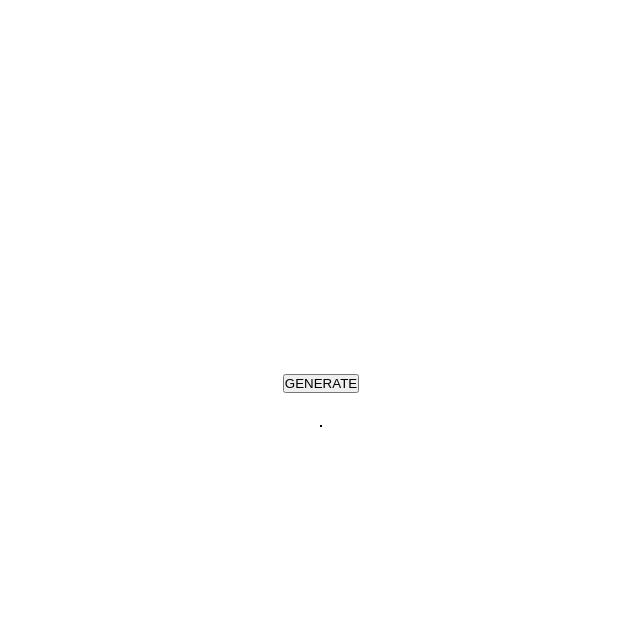
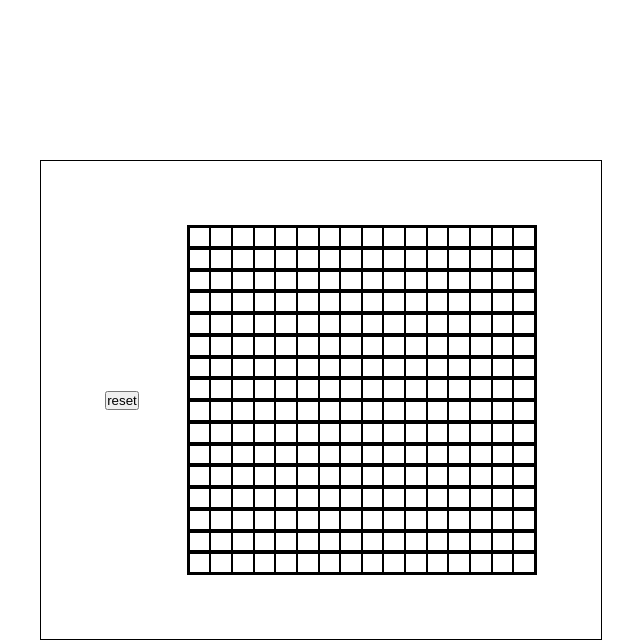
Before and after one commit to BleuVLK/etch-a-sketch, a plain HTML site: page index.html in a window 1280 px wide. Shown: the whole page, without its empty margins (319-959 px from the left). Drawn offline with Linux system fonts and the light colour scheme.

Commit message:
add button functionality
Button now resets the entire grid

```diff
--- a/index.html
+++ b/index.html
@@ -6,8 +6,11 @@
         <link rel="stylesheet" href="./styles.css">
     </head>
     <body>
-        <button class='glass' id="generate">GENERATE</button>
-        <div class="grid-box glass">
+        <div class="main">
+            <div class="input">
+                <button class="reset">reset</button>
+            </div>
+            <div class="grid"></div>
         </div>
     </body>
 </html>
--- a/myScript.js
+++ b/myScript.js
@@ -1,31 +1,33 @@
-const GENERATE = document.querySelector('#generate');
-GENERATE.addEventListener('click', () => {
-  generateGrid(row, column);
-})
-
-let row = 16;
-let column = 16;
-
-function generateGrid(row, column) {
-  /* generates a grid by creating an amount of rows which is
-  filled by a given amount of items through a loop*/
-  const BOX = document.querySelector('.grid-box');
-  for (let i = 0; i <= row; i++) {
-    const GRID_ROW = document.createElement('div');
-    GRID_ROW.classList.toggle('row');
-    GRID_ROW.style.cssText = 'display: flex;'
-    for (let c = 0; c <= column; c++) {
-      const GRID_COLUMN = document.createElement('div');
-      GRID_COLUMN.classList.toggle('column');
-      GRID_COLUMN.addEventListener('mouseover', () => {
-        changeColour(GRID_COLUMN);
-      })
-      GRID_ROW.append(GRID_COLUMN);
+function genGrid(rows = 16, columns = 16) {
+  const GRID = document.querySelector('.grid');
+  for (let i = 0; i < rows; i++) {
+    const ROW = document.createElement('div');
+    ROW.classList.toggle('row');
+    for (let c = 0; c < columns; c++) {
+      const COLUMN = document.createElement('div');
+      COLUMN.classList.toggle('column');
+      COLUMN.addEventListener('mouseover', () => {
+          COLUMN.classList.add('coloured');
+        });
+      ROW.append(COLUMN);
     }
-    BOX.append(GRID_ROW);
+    GRID.append(ROW);
   }
 }
 
-function changeColour(element) {
-  element.classList.add('change-colour');
+genGrid();
+
+
+function delGrid() {
+  const TARGET = document.getElementsByClassName('row');
+  Array.from(TARGET).forEach((target) => {
+    target.remove();
+  })
 }
+
+
+const BUTTON = document.querySelector('.reset');
+BUTTON.addEventListener('click', () => {
+  delGrid();
+  genGrid();
+});
--- a/styles.css
+++ b/styles.css
@@ -7,23 +7,40 @@
 body {
     height: 100dvh;
     display: flex;
-    flex-direction: column;
     align-items: center;
     justify-content: center;
-    gap: 2em;
-}
-
-.change-colour {
-    background: black;
 }
 
 
-.grid-box {
-    border: 1px solid black;
+.main {
+    outline: 1px solid black;
+    padding: 4em;
+    display: flex;
+    align-items: center;
+    justify-content: center;
+    gap: 3em;
 }
 
 
+.grid {
+    border: 1px solid black;
+    height: 350px;
+    width: 350px;
+    display: flex;
+    flex-direction: column;
+}
+
+.row {
+    border: 1px solid rgba(0, 0, 0, 1);
+    flex-grow: 1;
+    display: flex;
+}
+
 .column {
-    width: 10px;
-    height: 10px;
+    border: 1px solid rgba(0, 0, 0, 1);
+    flex-grow: 1
 }
+
+.coloured {
+    background: black;
+}
```
